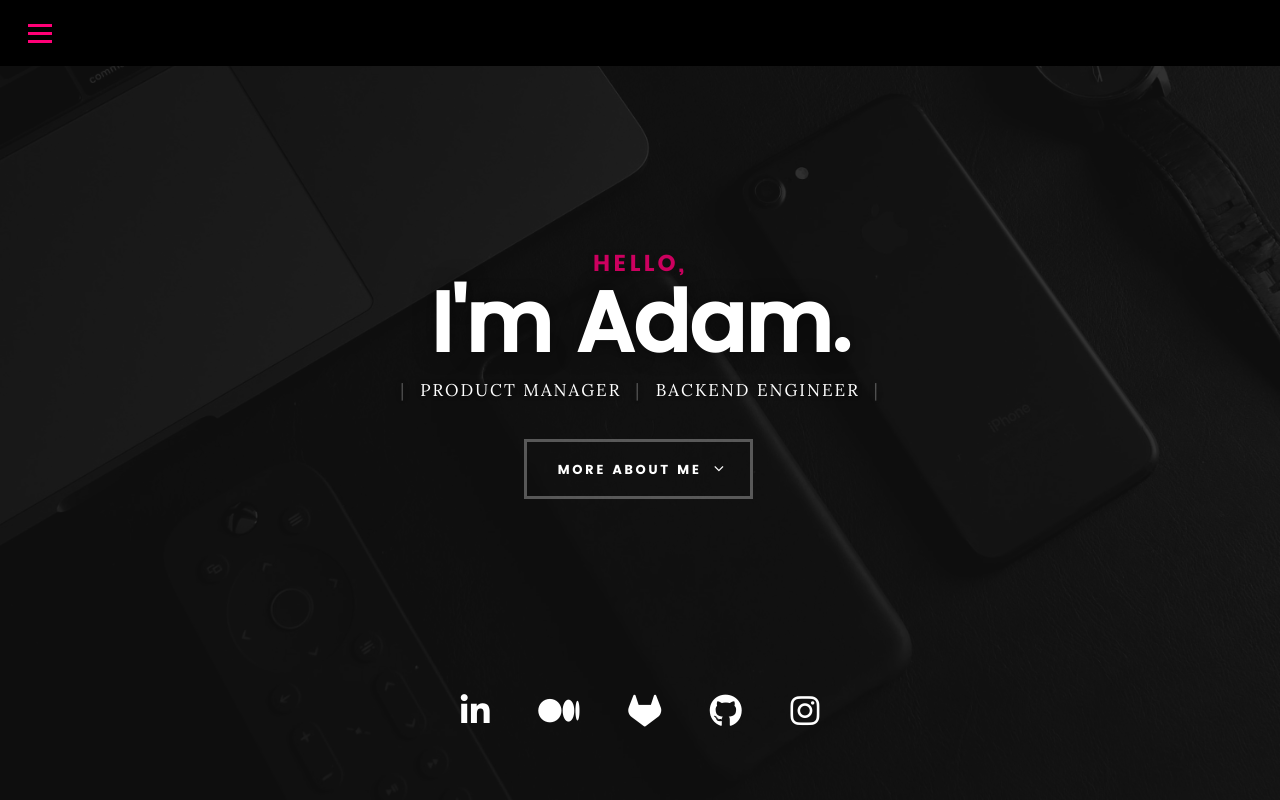
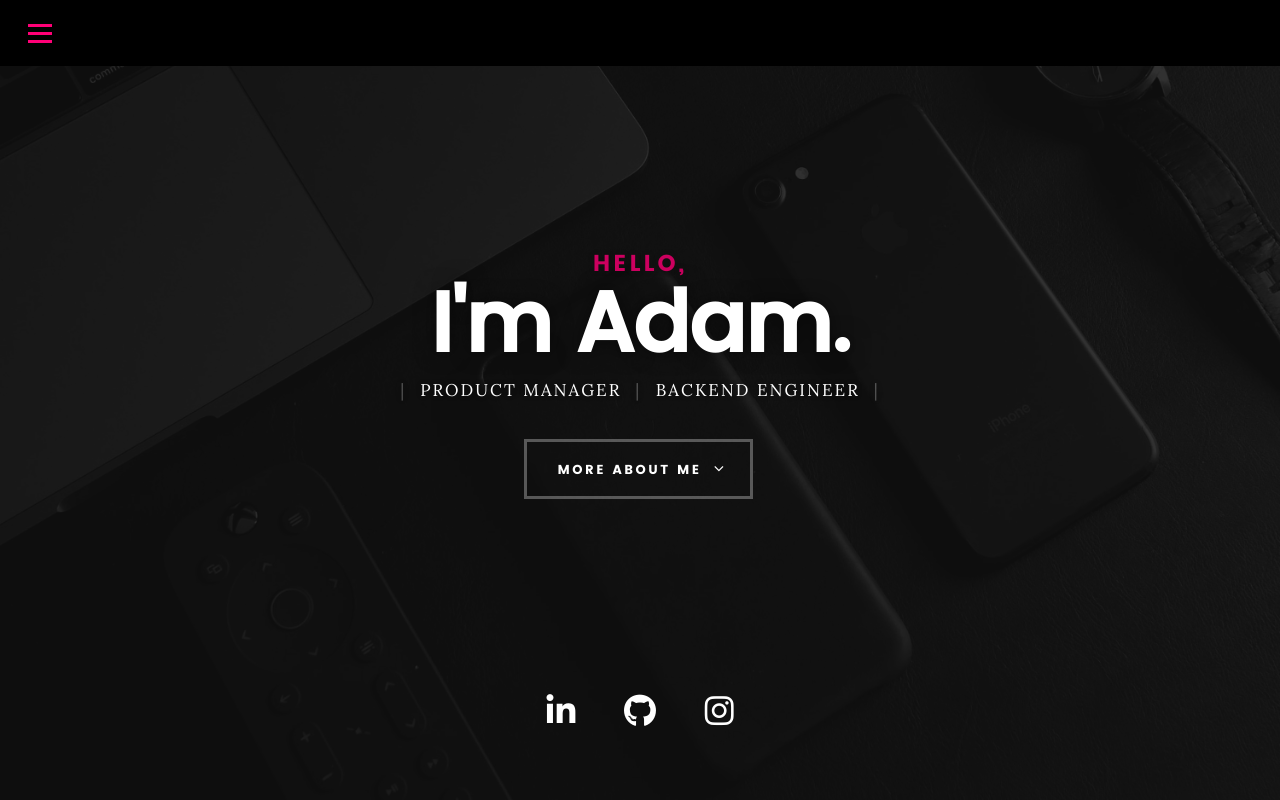
Before and after one commit to AdamGhirvanF/adamghirvanf.github.io, a plain HTML site: page index.html in a window 1280 px wide. Shown: the top 800 px of the page. Drawn offline with Linux system fonts and the light colour scheme; files whose address does not match are found by name.

Commit message:
Fix Icon

```diff
--- a/index.html
+++ b/index.html
@@ -89,9 +89,7 @@
 
    	<ul class="intro-social">
          <li><a href="https://www.linkedin.com/in/adamghirvan/"><i class="fa fa-linkedin"></i></a></li>
-		 <li><a href="https://medium.com/@adamghirvan14"><i class="fa fa-medium"></i></a></li>
-		 <li><a href="https://gitlab.com/AdamG14"><i class="fa fa-gitlab"></i></a></li>
-		 <li><a href="https://github.com/AdamGhirvanF"><i class="fa fa-github"></i></a></li>
+		 <li><a href="https://gitlab.com/users/AdamG14/projects"><i class="fa fa-github"></i></a></li>
          <li><a href="https://www.instagram.com/adamghi_/x"><i class="fa fa-instagram"></i></a></li>
       </ul> <!-- /intro-social -->
 
```
